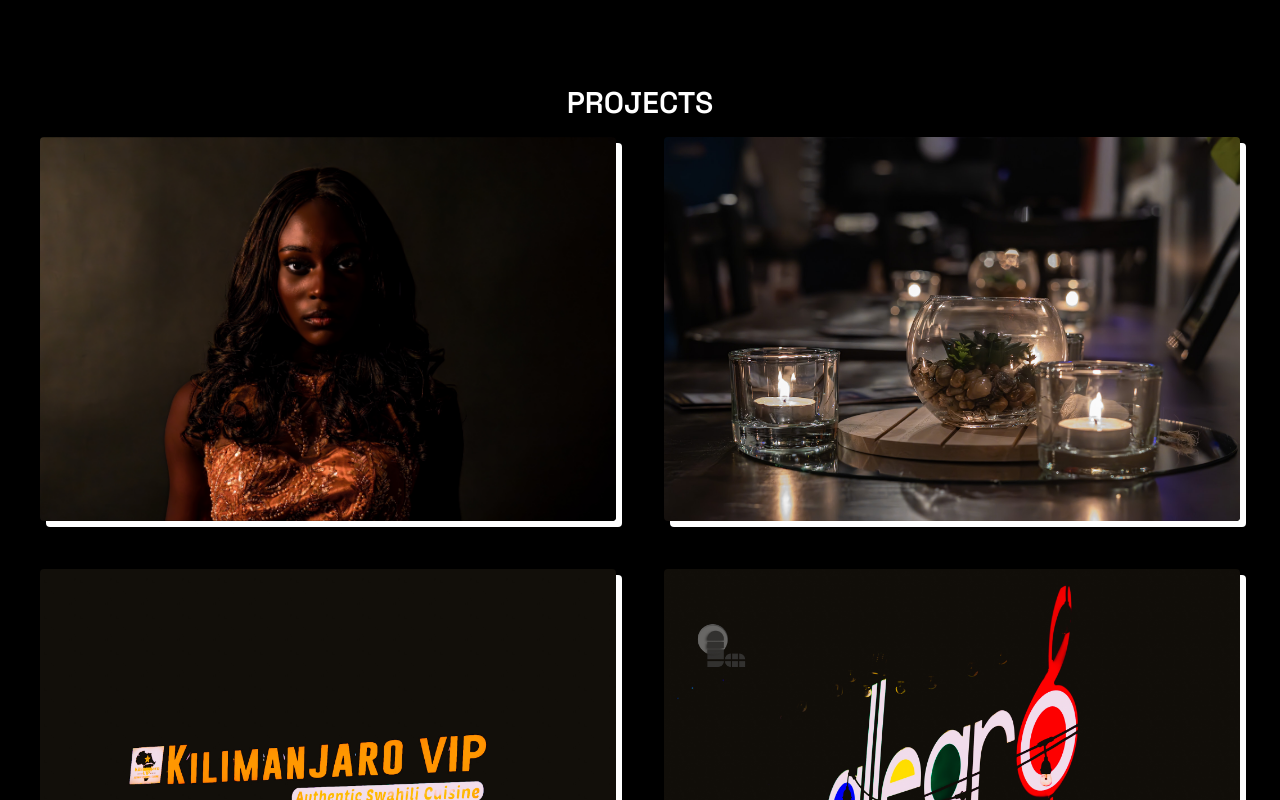
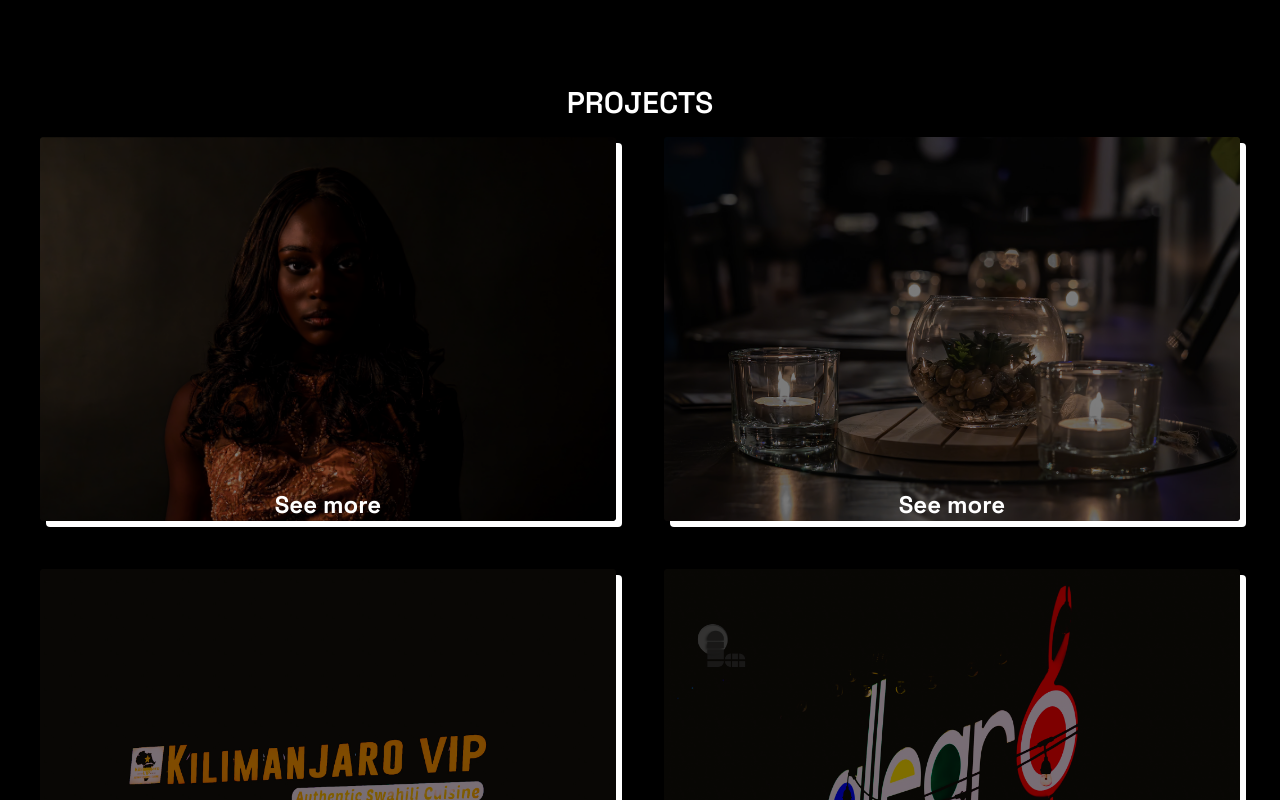
Before and after one commit to raphael-odeareduo19/photographer-portfolio, a React (Vite) app: page / in a window 1280 px wide. Shown: the part 940-1740 px from the top of the page. Built offline with nearby package versions, Linux system fonts and the light colour scheme; a web font is replaced by a local one.

Commit message:
Update styling for project cards

```diff
--- a/src/components/ProjectCard.jsx
+++ b/src/components/ProjectCard.jsx
@@ -1,8 +1,9 @@
 const ProjectCard = (props) => {
     return (
         <a href={props.projectLink} target="_blank">
-            <div className="shadow-[6px_6px_0_white] rounded overflow-hidden cursor-pointer">
-                <img className="w-full hover:scale-110 transition-all duration-500" src={props.projectImgSrc} alt="photgraphy-project" />
+            <div className="relative shadow-[6px_6px_0_white] rounded overflow-hidden cursor-pointer">
+                <div className="absolute w-full h-full text-white flex justify-center items-end text-2xl font-[Space_Grotesk] font-bold md:bg-[rgba(0,0,0,0.5)] hover:text-yellow-300 hover:bg-transparent transition-all duration-500">See more</div>
+                <img className="w-full" src={props.projectImgSrc} alt="photgraphy-project" />
             </div>
         </a>
     )
```
